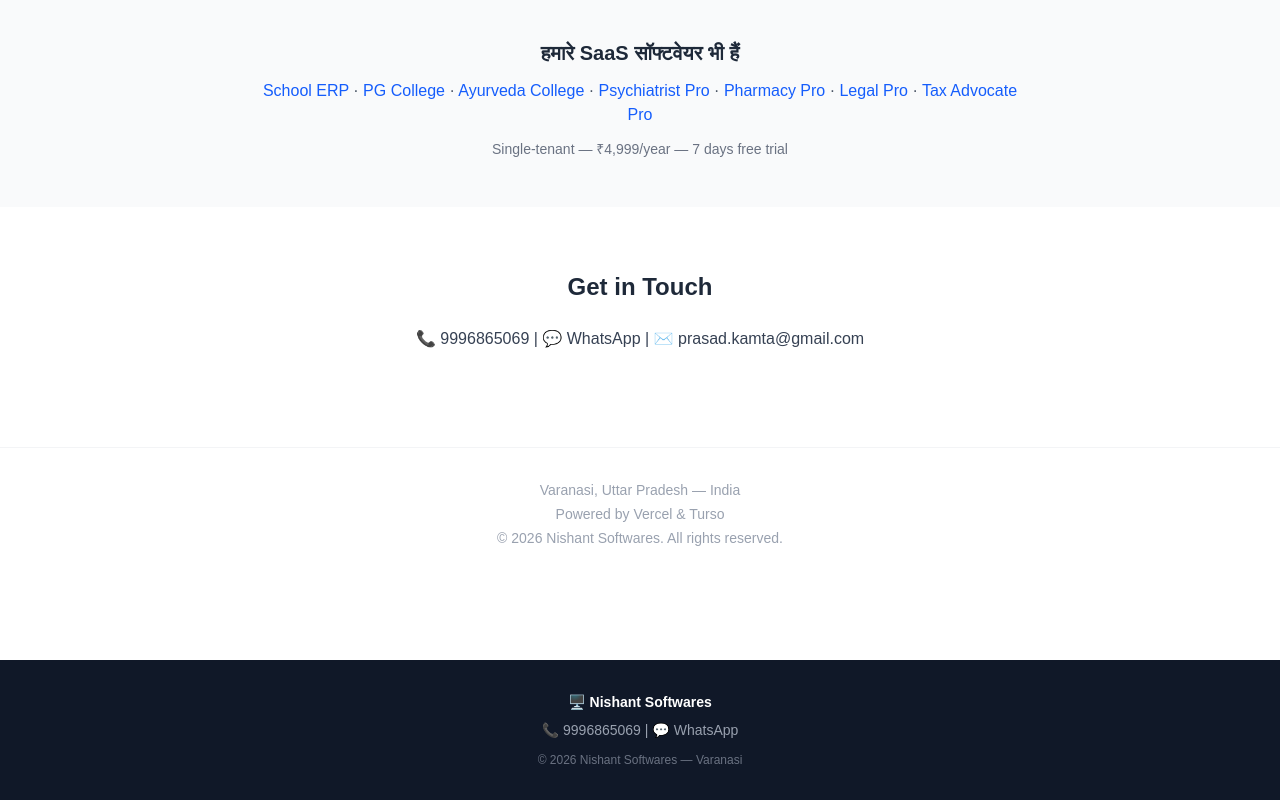
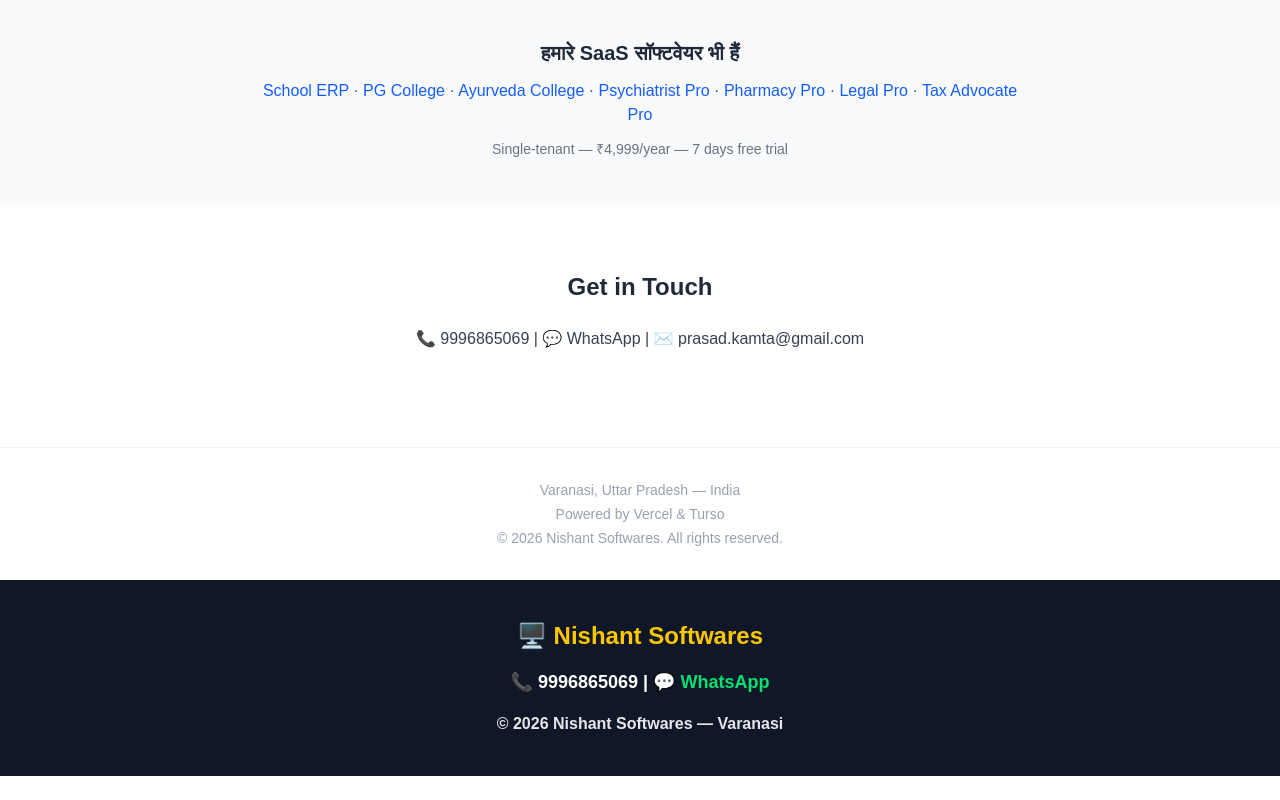
Before and after one commit to nanhaayurveda-kpt/nishant-hub, a Next.js app: page / in a window 1280 px wide. Shown: the part 889-1689 px from the top of the page. After the commit the page ends 1665 px from the top, so only its background shows below. Built offline with nearby package versions, Linux system fonts and the light colour scheme.

Commit message:
Simplify footer

```diff
--- a/components/Footer.js
+++ b/components/Footer.js
@@ -1,9 +1,11 @@
 export default function Footer() {
   return (
-    <footer className="mt-20 bg-gray-900 px-6 py-8 text-center text-sm text-gray-400">
-      <p className="mb-2 font-bold text-white">🖥️ Nishant Softwares</p>
-      <p className="mb-3">
-        <a href="tel:+919996865069" className="hover:text-white">
+    <footer className="bg-gray-900 px-6 py-10 text-center text-white">
+      <p className="mb-4 text-2xl font-extrabold text-yellow-400">
+        🖥️ Nishant Softwares
+      </p>
+      <p className="mb-4 text-lg font-bold">
+        <a href="tel:+919996865069" className="hover:text-yellow-300">
           📞 9996865069
         </a>
         {" | "}
@@ -11,12 +13,12 @@
           href="https://wa.me/919996865069"
           target="_blank"
           rel="noopener noreferrer"
-          className="hover:text-green-400"
+          className="text-green-400 hover:text-green-300"
         >
           💬 WhatsApp
         </a>
       </p>
-      <p className="text-xs text-gray-500">
+      <p className="text-base font-semibold text-gray-200">
         © 2026 Nishant Softwares — Varanasi
       </p>
     </footer>
```
